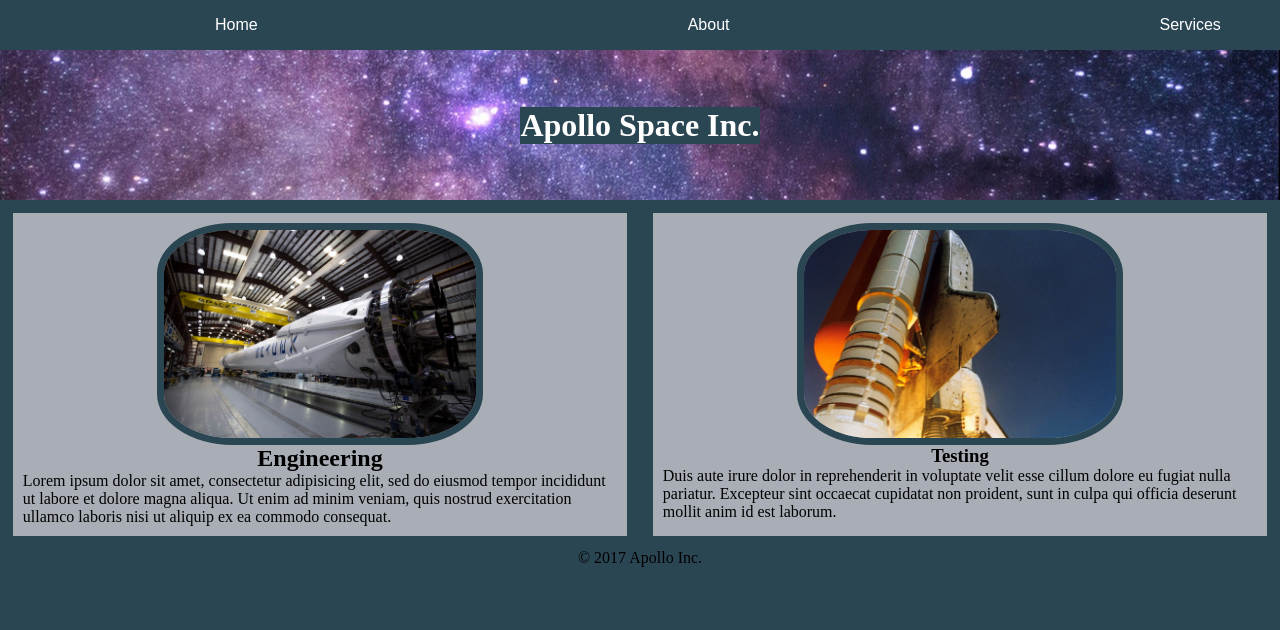
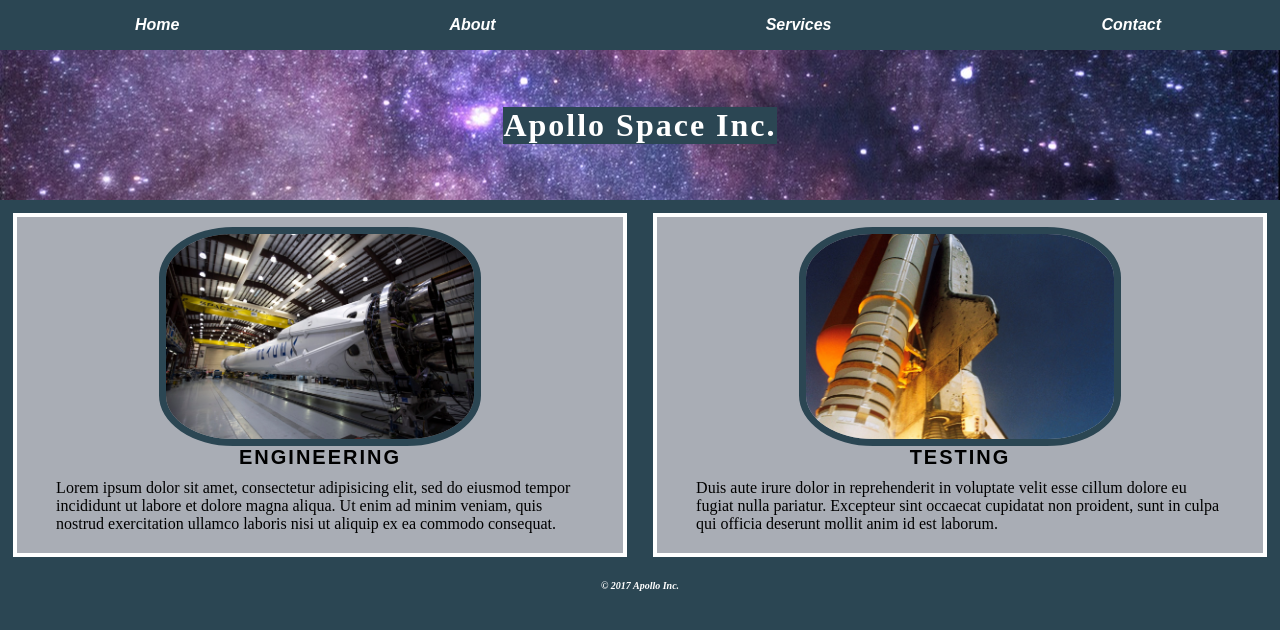
Before and after one commit to Rose529/ti_recreate_2, a plain HTML site: page index.html in a window 1280 px wide. Drawn offline with Linux system fonts and the light colour scheme.

Commit message:
added final css touches

```diff
--- a/css/style.css
+++ b/css/style.css
@@ -19,16 +19,37 @@ body {
 h1 {
 	text-align: center;
 	background-color: #2B4653;
+	letter-spacing: 2px;
 }
 
 h2 {
 	text-align: center;
+	font-family: 'Anton', sans-serif;
+	font-weight: bold;
+	font-size: 20px;
+	/*font-style: italic;*/
+	letter-spacing: 2px;
+
 }
 
-h3 {
-	text-align: center;
+p {
+	font-family: 'Crimson Text', serif;
+	margin: 10px 5%;
 }
 
+/* {
+	text-align: center;
+}*/
+
+h1:hover {
+	background-color: #2B4653;
+	color: #A9ADB5;
+}
+
+.banner-list a:hover {
+	background-color: #2B4653;
+	color: #A9ADB5;
+}
 
 
 .banner {
@@ -36,7 +57,7 @@ h3 {
 	background: #2B4653;
 	min-height: 50px;
 	overflow: hidden;
-	font-family: 'Oswald', sans-serif;
+	font-family: 'Fjalla One', sans-serif;
 	height: 50px;
 	align-items: center;
 	position: fixed;
@@ -44,25 +65,27 @@ h3 {
 	top: 0;
 }
 
-/*.banner a {
-	color:;
-}*/
+
 
 .banner-list {
 	display: flex;
 	list-style: none;
+	font-family: 'Fjalla One', sans-serif;
+	font-weight: bold;
+	font-style: italic;
 	/*margin-left: auto;*/
 }
 
 .banner-list li {
 	margin: 0px 15px;
 
+
 }
 
 .banner-list a {
 	color: #fff;
 	text-decoration: none;
-	padding: 200px;
+	padding: 120px;
 }
 
 .bg-full-screen {
@@ -92,14 +115,25 @@ img {
 
 }
 
+img:hover {
+	/*background-color: #2B4653;
+	color: #A9ADB5;*/
+	filter: brightness(50%);
+}
+
 .col {
 	flex: 1;
-	/*height: 600px;*/
 	padding: 10px;
 	margin: 1%;
 	background: #A9ADB5;
+	border: 4px solid #fff;
 }
 
 .copy {
 	text-align: center;
+	color: #fff;
+	font-family: 'Fjalla One', sans-serif;
+	font-size: 10px;
+	font-weight: bold;
+	font-style: italic;
 }
--- a/index.html
+++ b/index.html
@@ -21,7 +21,7 @@
 			<div class="row">
 				<div class="col">
 				<img src="images/ship.jpeg">
-				<h2>Engineering</h2>
+				<h2>ENGINEERING</h2>
 				<p>Lorem ipsum dolor sit amet, consectetur adipisicing elit, sed do eiusmod
 			tempor incididunt ut labore et dolore magna aliqua. Ut enim ad minim veniam,
 			quis nostrud exercitation ullamco laboris nisi ut aliquip ex ea commodo
@@ -29,7 +29,7 @@
 			</div>
 			<div class="col">
 				<img src="images/rocket-space.jpeg">
-				<h3>Testing</h3>
+				<h2>TESTING</h2>
 				<p>Duis aute irure dolor in reprehenderit in voluptate velit esse
 				cillum dolore eu fugiat nulla pariatur. Excepteur sint occaecat cupidatat non
 				proident, sunt in culpa qui officia deserunt mollit anim id est laborum.</p>
```
